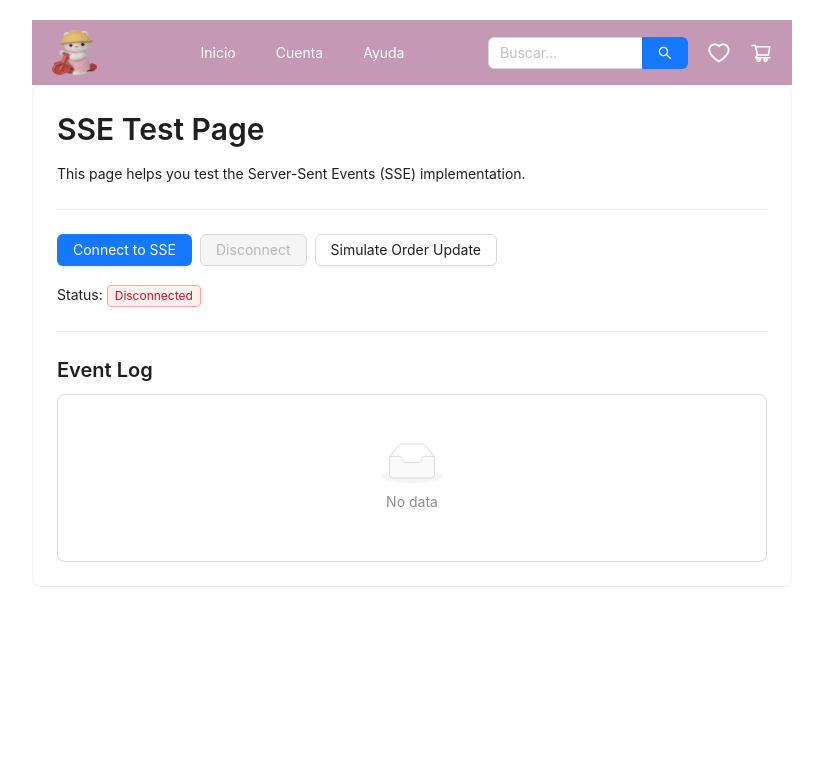
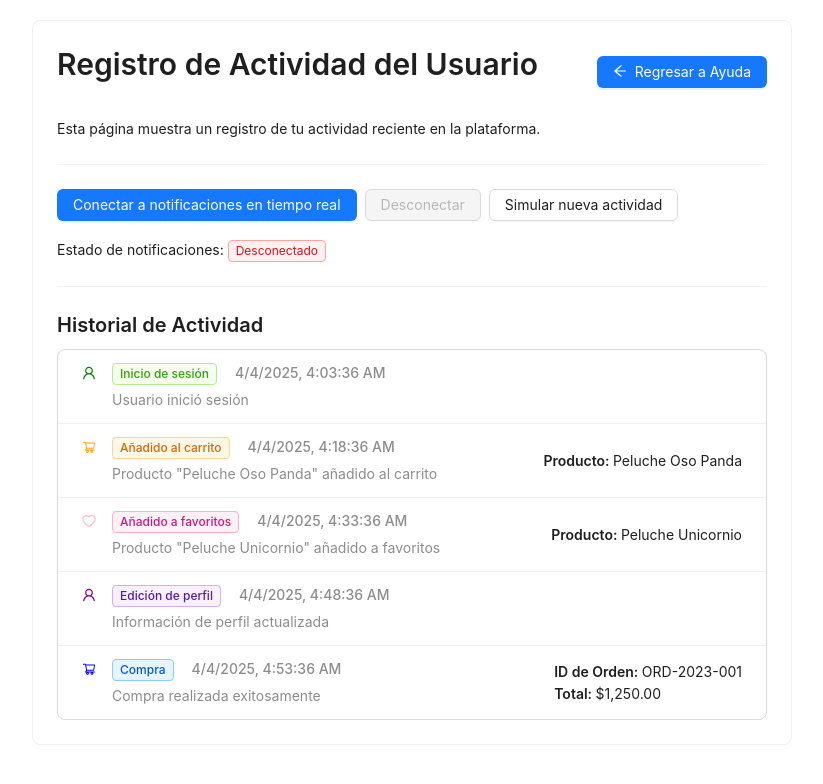
Before and after one commit to Karina-SaRi19/ternurines-front, a React (Create React App) app: page /sse-test in a window 1280 px wide. Shown: the top 784 px of the page, without its empty margins (228-1051 px from the left). Built offline with nearby package versions, Linux system fonts and the light colour scheme; sample sign-in values are in the browser's storage.

Commit message:
actualizacion ocho, cambios generales

```diff
--- a/package.json
+++ b/package.json
@@ -15,7 +15,7 @@
     "react-dom": "^19.0.0",
     "react-icons": "^5.5.0",
     "react-router-dom": "^7.2.0",
-    "react-scripts": "5.0.1",
+    "react-scripts": "^5.0.1",
     "web-vitals": "^2.1.4"
   },
   "scripts": {
--- a/src/pages/SSETestPage/SSETestPage.jsx
+++ b/src/pages/SSETestPage/SSETestPage.jsx
@@ -1,11 +1,13 @@
 import React, { useEffect, useState } from 'react';
 import { Card, Typography, List, Button, Tag, Divider, Alert, Space } from 'antd';
-import { ClockCircleOutlined, CheckCircleOutlined, SyncOutlined } from '@ant-design/icons';
+import { ClockCircleOutlined, CheckCircleOutlined, SyncOutlined, ArrowLeftOutlined, ShoppingCartOutlined, HeartOutlined, UserOutlined, LogoutOutlined } from '@ant-design/icons';
 import { connectToSSE, disconnectFromSSE, simulateOrderUpdate } from '../../services/sseService';
-import Components from "../Components/Components";
+import { useNavigate } from 'react-router-dom';
+
 const { Title, Text } = Typography;
 
 const SSETestPage = () => {
+  const navigate = useNavigate();
   const [connected, setConnected] = useState(false);
   const [messages, setMessages] = useState([]);
   const [error, setError] = useState(null);
@@ -17,6 +19,49 @@ const SSETestPage = () => {
       console.log('SSE connection closed');
     };
   }, []);
+
+  useEffect(() => {
+    // Load initial activity logs when component mounts
+    loadInitialActivityLogs();
+  }, []);
+
+  const loadInitialActivityLogs = () => {
+    // Simulated activity logs - in a real app, these would come from your backend
+    const activityLogs = [
+      {
+        type: 'login',
+        message: 'Usuario inició sesión',
+        timestamp: new Date(Date.now() - 3600000), // 1 hour ago
+        data: {}
+      },
+      {
+        type: 'cart_add',
+        message: 'Producto "Peluche Oso Panda" añadido al carrito',
+        timestamp: new Date(Date.now() - 2700000), // 45 minutes ago
+        data: { productId: '12345', productName: 'Peluche Oso Panda' }
+      },
+      {
+        type: 'favorite_add',
+        message: 'Producto "Peluche Unicornio" añadido a favoritos',
+        timestamp: new Date(Date.now() - 1800000), // 30 minutes ago
+        data: { productId: '67890', productName: 'Peluche Unicornio' }
+      },
+      {
+        type: 'profile_edit',
+        message: 'Información de perfil actualizada',
+        timestamp: new Date(Date.now() - 900000), // 15 minutes ago
+        data: {}
+      },
+      {
+        type: 'purchase',
+        message: 'Compra realizada exitosamente',
+        timestamp: new Date(Date.now() - 600000), // 10 minutes ago
+        data: { orderId: 'ORD-2023-001', total: '$1,250.00' }
+      }
+    ];
+
+    setMessages(activityLogs);
+  };
 
   const handleConnectToSSE = () => {
     setError(null);
@@ -37,19 +82,19 @@ const SSETestPage = () => {
           setConnected(true);
           addMessage({
             type: 'system',
-            message: 'Connection established with server',
+            message: 'Conexión establecida con el servidor',
             timestamp: new Date()
           });
         },
         // onError callback
         (err) => {
           setConnected(false);
-          setError('Connection error. The server might be down or you may not be authenticated.');
+          setError('Error de conexión. El servidor podría estar caído o no estás autenticado.');
         }
       );
     } catch (err) {
       console.error('Failed to establish SSE connection:', err);
-      setError(`Failed to establish connection: ${err.message}`);
+      setError(`Error al establecer conexión: ${err.message}`);
     }
   };
 
@@ -58,7 +103,7 @@ const SSETestPage = () => {
       setConnected(false);
       addMessage({
         type: 'system',
-        message: 'Disconnected from server',
+        message: 'Desconectado del servidor',
         timestamp: new Date()
       });
     }
@@ -73,27 +118,38 @@ const SSETestPage = () => {
       const data = await simulateOrderUpdate();
 
       addMessage({
-        type: 'system',
-        message: `Simulated order update sent: ${data.message}`,
-        timestamp: new Date()
+        type: 'purchase',
+        message: `Nueva compra realizada: ${data.message}`,
+        timestamp: new Date(),
+        data: { orderId: `ORD-${Math.floor(Math.random() * 10000)}`, status: 'procesando' }
       });
     } catch (err) {
       console.error('Error simulating order update:', err);
-      setError(`Error simulating order update: ${err.message}`);
+      setError(`Error al simular actualización de orden: ${err.message}`);
     }
   };
 
-  // Function to get the appropriate icon for message type
-  const getMessageIcon = (type) => {
+  const handleReturnToHelp = () => {
+    navigate('/ayuda');
+  };
+
+  // Function to get the appropriate icon for activity type
+  const getActivityIcon = (type) => {
     switch (type) {
-      case 'connection':
-        return <CheckCircleOutlined style={{ color: 'green' }} />;
-      case 'order_updated':
-        return <SyncOutlined style={{ color: 'blue' }} />;
+      case 'login':
+        return <UserOutlined style={{ color: 'green' }} />;
+      case 'logout':
+        return <LogoutOutlined style={{ color: 'red' }} />;
+      case 'purchase':
+        return <ShoppingCartOutlined style={{ color: 'blue' }} />;
+      case 'cart_add':
+        return <ShoppingCartOutlined style={{ color: 'orange' }} />;
+      case 'favorite_add':
+        return <HeartOutlined style={{ color: 'pink' }} />;
+      case 'profile_edit':
+        return <UserOutlined style={{ color: 'purple' }} />;
       case 'system':
         return <ClockCircleOutlined style={{ color: 'gray' }} />;
-      case 'error':
-        return <ClockCircleOutlined style={{ color: 'red' }} />;
       default:
         return <ClockCircleOutlined />;
     }
@@ -101,10 +157,19 @@ const SSETestPage = () => {
 
   return (
     <div style={{ padding: '20px', maxWidth: '800px', margin: '0 auto' }}>
-            <Components />
       <Card>
-        <Title level={2}>SSE Test Page</Title>
-        <Text>This page helps you test the Server-Sent Events (SSE) implementation.</Text>
+        <div style={{ display: 'flex', justifyContent: 'space-between', alignItems: 'center', marginBottom: '20px' }}>
+          <Title level={2}>Registro de Actividad del Usuario</Title>
+          <Button
+            type="primary"
+            icon={<ArrowLeftOutlined />}
+            onClick={handleReturnToHelp}
+          >
+            Regresar a Ayuda
+          </Button>
+        </div>
+
+        <Text>Esta página muestra un registro de tu actividad reciente en la plataforma.</Text>
 
         <Divider />
 
@@ -126,7 +191,7 @@ const SSETestPage = () => {
               onClick={handleConnectToSSE}
               disabled={connected}
             >
-              Connect to SSE
+              Conectar a notificaciones en tiempo real
             </Button>
 
             <Button
@@ -134,46 +199,55 @@ const SSETestPage = () => {
               onClick={handleDisconnectFromSSE}
               disabled={!connected}
             >
-              Disconnect
+              Desconectar
             </Button>
 
             <Button
               onClick={handleSimulateOrderUpdate}
             >
-              Simulate Order Update
+              Simular nueva actividad
             </Button>
           </Space>
 
           <div style={{ marginTop: '10px' }}>
-            Status: {connected ?
-              <Tag color="green">Connected</Tag> :
-              <Tag color="red">Disconnected</Tag>
+            Estado de notificaciones: {connected ?
+              <Tag color="green">Conectado</Tag> :
+              <Tag color="red">Desconectado</Tag>
             }
           </div>
         </Space>
 
         <Divider />
 
-        <Title level={4}>Event Log</Title>
+        <Title level={4}>Historial de Actividad</Title>
         <List
           bordered
           dataSource={messages}
           renderItem={(item) => (
             <List.Item>
               <List.Item.Meta
-                avatar={getMessageIcon(item.type)}
+                avatar={getActivityIcon(item.type)}
                 title={
                   <span>
                     <Tag color={
-                      item.type === 'connection' ? 'green' :
-                      item.type === 'order_updated' ? 'blue' :
-                      item.type === 'system' ? 'default' :
-                      item.type === 'error' ? 'red' : 'purple'
+                      item.type === 'login' ? 'green' :
+                      item.type === 'logout' ? 'red' :
+                      item.type === 'purchase' ? 'blue' :
+                      item.type === 'cart_add' ? 'orange' :
+                      item.type === 'favorite_add' ? 'pink' :
+                      item.type === 'profile_edit' ? 'purple' :
+                      item.type === 'system' ? 'default' : 'cyan'
                     }>
-                      {item.type}
+                      {item.type === 'login' ? 'Inicio de sesión' :
+                       item.type === 'logout' ? 'Cierre de sesión' :
+                       item.type === 'purchase' ? 'Compra' :
+                       item.type === 'cart_add' ? 'Añadido al carrito' :
+                       item.type === 'favorite_add' ? 'Añadido a favoritos' :
+                       item.type === 'profile_edit' ? 'Edición de perfil' :
+                       item.type === 'system' ? 'Sistema' : item.type}
                     </Tag>
                     <Text type="secondary" style={{ marginLeft: '10px' }}>
-                      {item.timestamp.toLocaleTimeString()}
+                      {item.timestamp.toLocaleString()}
                     </Text>
                   </span>
                 }
@@ -181,12 +255,12 @@ const SSETestPage = () => {
               />
               {item.data && item.data.orderId && (
                 <div>
-                  <Text strong>Order ID: </Text>
+                  <Text strong>ID de Orden: </Text>
                   <Text>{item.data.orderId}</Text>
                   {item.data.status && (
                     <>
                       <br />
-                      <Text strong>Status: </Text>
+                      <Text strong>Estado: </Text>
                       <Tag color={
                         item.data.status === 'pendiente' ? 'orange' :
                         item.data.status === 'procesando' ? 'blue' :
@@ -197,6 +271,19 @@ const SSETestPage = () => {
                       </Tag>
                     </>
                   )}
+                  {item.data.total && (
+                    <>
+                      <br />
+                      <Text strong>Total: </Text>
+                      <Text>{item.data.total}</Text>
+                    </>
+                  )}
+                </div>
+              )}
+              {item.data && item.data.productName && (
+                <div>
+                  <Text strong>Producto: </Text>
+                  <Text>{item.data.productName}</Text>
                 </div>
               )}
             </List.Item>
```
Also changed, not shown: 1 other file (tests, documents, lock files or other folders).
